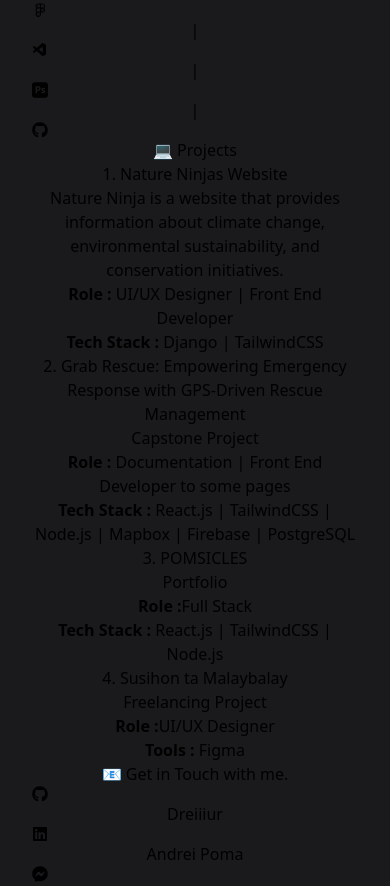
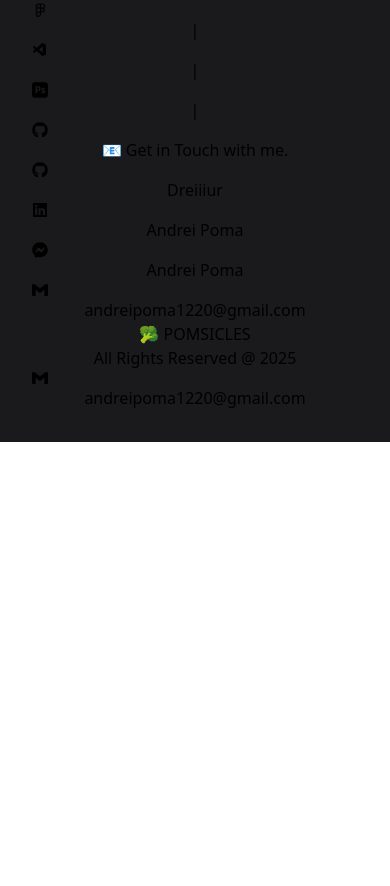
Before and after one commit to dreiiiur/Poms-Portfolio, a React (Vite) app: page / in a window 390 px wide. Shown: the part 1100-1986 px from the top of the page. After the commit the page ends 1542 px from the top, so only its background shows below. Built offline with nearby package versions, Linux system fonts and the light colour scheme.

Commit message:
feat : more responsive

```diff
--- a/src/App.jsx
+++ b/src/App.jsx
@@ -29,31 +29,7 @@ import { Link } from 'react-scroll';
 import './App.css'
 
 function App() {
-  const generatePDF = () => {
-    // Create a new instance of jsPDF
-    const doc = new jsPDF();
-
-    // Add text to the PDF
-    doc.text('Hello, this is your PDF content!', 10, 10);
-
-    // Add additional content (example: a rectangle)
-    doc.rect(10, 20, 100, 20); // x, y, width, height
-
-    // Save the PDF
-    doc.save('example.pdf'); // Name of the file to be downloaded
-  };
-
-
   const [isLoading, setIsLoading] = useState(true);
-
-  useEffect(() => {
-    // Simulate loading time (e.g., fetching data or assets)
-    const timer = setTimeout(() => {
-      setIsLoading(false);
-    }, 3000); // Adjust the time as needed
-
-    return () => clearTimeout(timer);
-  }, []);
 
   return (
     <>
@@ -84,118 +60,94 @@ function App() {
         </header>
 
         {/* Content Section */}
-        <div className="flex items-center justify-center w-full h-screen bg-transparent rounded-xl gap-6">
-          <div className="flex flex-col text-center text-[#727D73] p-6 bg-transparent gap-6">
-            <img src="./src/assets/portfolio.png" alt="poms" className="w-80 h-auto mx-auto mb-4 rounded-full hover:scale-105 " />
-            <p className="leading-relaxed text-4xl md:text-6xl font-bold text-[#C2FFC7]">👋🏿 Hi, I'm Andrei!</p>
-            <p className="leading-relaxed text-gray-400 text-2xl font-mono font-semi">UI/UX Designer | Front-End Developer.</p>
-            <p className="leading-relaxed text-white text-2xl font-mono font-semi">Memento Vivere</p>
-
+        <div className="flex items-center justify-center w-full min-h-screen bg-transparent rounded-xl gap-6 p-4">
+          <div className="flex flex-col text-center text-[#727D73] p-6 bg-transparent gap-6 max-w-lg mx-auto">
+            <img src="./src/assets/portfolio.png" alt="poms" className="w-40 h-auto mx-auto mb-4 rounded-full md:w-60 lg:w-80 hover:scale-105 transition-transform duration-300" />
+            <p className="leading-relaxed text-3xl md:text-4xl lg:text-5xl font-bold text-[#C2FFC7]">👋🏿 Hi, I'm Andrei!</p>
+            <p className="leading-relaxed text-gray-400 text-xl md:text-2xl font-mono font-semi">UI/UX Designer | Front-End Developer.</p>
+            <p className="leading-relaxed text-white text-xl md:text-2xl font-mono font-semi">Memento Vivere</p>
           </div>
         </div>
 
         {/* About Section */}
-        <div className="flex items-center justify-center w-full h-screen bg-transparent rounded-xl" id="about">
+        <div className="flex items-center justify-center w-full min-h-screen bg-transparent rounded-xl gap-6 p-4" id="about">
           <div className="flex flex-col text-center text-[#727D73] bg-transparent gap-5">
-            <p className="text-6xl font-bold text-[#C2FFC7] font-mono">🤷🏿‍♂️ About Me?</p>
-            <p className="leading-relaxed text-gray-400 text-2xl lg:3xl w-full max-w-4xl justify-normal">I'm currently a 4th year student, taking Bachelor
+            <p className="leading-relaxed text-3xl md:text-4xl lg:text-5xl font-bold text-[#C2FFC7]">🤷🏿‍♂️ About Me?</p>
+            <p className="leading-relaxed text-gray-400 text-xl lg:2xl w-full max-w-4xl justify-normal">I'm currently a 4th year student, taking Bachelor
               of Science in Information Technology at <b className="text-white">Bulacan State University Bustos Campus</b>.
               I have a strong passion for web development and I'm eager to learn new technologies and grow as a developer.
             </p>
 
             <p className="text-3xl font-bold text-[#C2FFC7] text-center flex items-center justify-center gap-2">
-              <FaCode className="text-5xl text-[#C2FFC7]" /> Programming Languages
+              <FaCode className="text-3xl md:text-4xl text-[#C2FFC7]" /> Technologies
             </p>
             <div className="flex items-center justify-center gap-4 flex-wrap md:flex-nowrap">
-              <FaHtml5 className="text-4xl text-blue-400" />
+              <FaHtml5 className="text-3xl md:text-4xl text-blue-400" />
               <p className="leading-relaxed text-white text-xl lg:2xl font-mono">|</p>
-              <FaCss3Alt className="text-4xl text-[#264de4]" />
+              <FaCss3Alt className="text-3xl md:text-4xl text-[#264de4]" />
               <p className="leading-relaxed text-white text-xl lg:2xl font-mono">|</p>
-              <IoLogoJavascript className="text-4xl text-[#F0DB4F]" />
+              <IoLogoJavascript className="text-3xl md:text-4xl text-[#F0DB4F]" />
               <p className="leading-relaxed text-white text-xl lg:2xl font-mono">|</p>
-              <FaReact className="text-4xl text-[#61DBFB]" />
+              <FaReact className="text-3xl md:text-4xl text-[#61DBFB]" />
               <p className="leading-relaxed text-white text-xl lg:2xl font-mono">|</p>
-              <RiTailwindCssFill className="text-4xl text-[#a5f3fc]" />
+              <RiTailwindCssFill className="text-3xl md:text-4xl text-[#a5f3fc]" />
               <p className="leading-relaxed text-white text-xl lg:2xl font-mono">|</p>
-              <FaBootstrap className="text-4xl text-[#563d7c]" />
+              <FaBootstrap className="text-3xl md:text-4xl text-[#563d7c]" />
               <p className="leading-relaxed text-white text-xl lg:2xl font-mono">|</p>
-              <FaPhp className="text-4xl text-[#AEB2D5]" />
+              <FaPhp className="text-3xl md:text-4xl text-[#AEB2D5]" />
             </div>
 
             <p className="text-3xl font-bold text-[#C2FFC7] text-center flex items-center justify-center gap-2">
-              <VscTools className="text-4xl text-[#C2FFC7]" /> Tools
+              <VscTools className="text-3xl md:text-4xl text-[#C2FFC7]" /> Tools
             </p>
             <div className="flex items-center justify-center gap-4 flex-wrap md:flex-nowrap">
-              <PiFigmaLogoDuotone className="text-4xl text-[#0acf83]" />
+              <PiFigmaLogoDuotone className="text-3xl md:text-4xl text-[#0acf83]" />
               <p className="leading-relaxed text-white text-xl lg:2xl font-mono">|</p>
-              <VscVscode className="text-4xl text-[#0078d7]" />
+              <VscVscode className="text-3xl md:text-4xl text-[#0078d7]" />
               <p className="leading-relaxed text-white text-xl lg:2xl font-mono">|</p>
-              <SiAdobephotoshop className="text-4xl text-[#4FCCFE]" />
+              <SiAdobephotoshop className="text-3xl md:text-4xl text-[#4FCCFE]" />
               <p className="leading-relaxed text-white text-xl lg:2xl font-mono">|</p>
-              <FaGithub className="text-4xl text-[#6e5494]" />
+              <FaGithub className="text-3xl md:text-4xl text-[#6e5494]" />
             </div>
           </div>
         </div>
 
-        {/* Project Section */}
-        <div className="flex items-center justify-center w-full h-screen bg-transparent rounded-xl" id="projects">
-          <div className="flex flex-col text-center text-[#727D73] bg-transparent gap-10">
-            <p className="text-6xl font-bold text-[#C2FFC7] font-mono">💻 Projects</p>
-
-            <div className="flex flex-col">
-              <p className="text-3xl font-bold text-white text-start">1. Nature Ninjas Website</p>
-              <p className="leading-relaxed text-gray-400 text-lg lg:xl text-left">Nature Ninja is a website that provides information about climate change,
-                environmental sustainability, and conservation initiatives.
-              </p>
-              <p className="leading-relaxed text-white text-lg lg:xl text-left font-mono"><b className="text-[#C2FFC7]">Role :</b> UI/UX Designer | Front End Developer</p>
-              <p className="leading-relaxed text-white text-lg lg:xl text-left font-mono"><b className="text-orange-400">Tech Stack :</b> Django | TailwindCSS</p>
-            </div>
-
-            <div className="flex flex-col">
-              <p className="text-2xl font-bold text-white text-start">2. Grab Rescue: Empowering Emergency Response with GPS-Driven Rescue Management</p>
-              <p className="leading-relaxed text-gray-400 text-lg lg:xl text-left">Capstone Project</p>
-              <p className="leading-relaxed text-white text-lg lg:xl text-left font-mono"><b className="text-[#C2FFC7]">Role :</b> Documentation | Front End Developer to some pages</p>
-              <p className="leading-relaxed text-white text-lg lg:xl text-left font-mono"><b className="text-orange-400">Tech Stack :</b> React.js | TailwindCSS | Node.js | Mapbox | Firebase | PostgreSQL</p>
-            </div>
-
-            <div className="flex flex-col">
-              <p className="text-2xl font-bold text-white text-start">3. POMSICLES</p>
-              <p className="leading-relaxed text-gray-400 text-lg lg:xl text-left">Portfolio</p>
-              <p className="leading-relaxed text-white text-lg lg:xl text-left font-mono"><b className="text-[#C2FFC7]">Role :</b>Full Stack</p>
-              <p className="leading-relaxed text-white text-lg lg:xl text-left font-mono"><b className="text-orange-500">Tech Stack :</b> React.js | TailwindCSS | Node.js</p>
-            </div>
-
-            <div className="flex flex-col">
-              <p className="text-2xl font-bold text-white text-start">4. Susihon ta Malaybalay</p>
-              <p className="leading-relaxed text-gray-400 text-lg lg:xl text-left">Freelancing Project</p>
-              <p className="leading-relaxed text-white text-lg lg:xl text-left font-mono"><b className="text-[#C2FFC7]">Role :</b>UI/UX Designer</p>
-              <p className="leading-relaxed text-white text-lg lg:xl text-left font-mono"><b className="text-blue-600">Tools :</b> Figma</p>
-            </div>
-
-          </div>
-        </div>
-
         {/* Contact Section */}
-        <div className="flex items-center justify-center w-full h-screen bg-transparent gap-6 p-6 rounded-xl md:flex-row flex-col" id="contacts">
+        <div className="flex items-center justify-center w-full min-h-screen bg-transparent rounded-xl gap-6 p-4" id="contacts">
           <div className="flex flex-col items-center text-center text-[#727D73] bg-transparent gap-12 w-full p-6 md:w-1/2 md:px-12">
-            <p className="text-4xl font-bold text-[#C2FFC7] font-mono">📧 Get in Touch with me.</p>
-            <div className="flex flex-wrap items-center justify-center gap-4 text-xl md:gap-12">
-              <a href="https://github.com/dreiiiur" className="flex items-center text-white font-semibold hover:text-[#C2FFC7]">
-                <FaGithub className="text-4xl text-white mr-2" />
-                <span className="hidden sm:inline">Dreiiiur</span>
-              </a>
-              <a href="https://www.linkedin.com/in/andreipoma/" className="flex items-center text-white font-semibold hover:text-[#C2FFC7]">
-                <FaLinkedin className="text-4xl text-[#0a66c2] mr-2" />
-                <span className="hidden sm:inline">Andrei Poma</span>
-              </a>
-              <a href="https://www.facebook.com/dreiur/" className="flex items-center text-white font-semibold hover:text-[#C2FFC7]">
-                <FaFacebookMessenger className="text-4xl text-[#006AFF] mr-2" />
-                <span className="hidden sm:inline">Andrei Poma</span>
-              </a>
-              <a href="mailto:andreipoma1220@gmail.com" className="flex items-center text-white font-semibold hover:text-[#C2FFC7]">
-                <SiGmail className="text-4xl text-red-500 mr-2" />
-                <span className="hidden sm:inline">andreipoma1220@gmail.com</span>
-              </a>
+            <p className="text-3xl font-bold text-[#C2FFC7] text-center flex items-center justify-center gap-2">📧 Get in Touch with me.</p>
+            <div className="flex flex-wrap items-center justify-center gap-4 text-lg md:text-xl md:gap-8 lg:gap-12">
+              {[
+                {
+                  href: "https://github.com/dreiiiur",
+                  icon: <FaGithub className="text-3xl md:text-4xl text-white mr-2" />,
+                  text: "Dreiiiur",
+                  textColor: "text-white"
+                },
+                {
+                  href: "https://www.linkedin.com/in/andrei-poma-605637344/",
+                  icon: <FaLinkedin className="text-3xl md:text-4xl text-[#0a66c2] mr-2" />,
+                  text: "Andrei Poma",
+                  textColor: "text-white"
+                },
+                {
+                  href: "https://www.facebook.com/dreiur/",
+                  icon: <FaFacebookMessenger className="text-3xl md:text-4xl text-[#006AFF] mr-2" />,
+                  text: "Andrei Poma",
+                  textColor: "text-white"
+                },
+                {
+                  href: "mailto:andreipoma1220@gmail.com",
+                  icon: <SiGmail className="text-3xl md:text-4xl text-red-500 mr-2" />,
+                  text: "andreipoma1220@gmail.com",
+                  textColor: "text-white"
+                },
+              ].map((link, index) => (
+                <a key={index} href={link.href} className={`flex items-center ${link.textColor} font-semibold hover:text-[#C2FFC7]`}>
+                  {link.icon}
+                  <span className="hidden sm:inline">{link.text}</span>
+                </a>
+              ))}
             </div>
           </div>
         </div>
```
